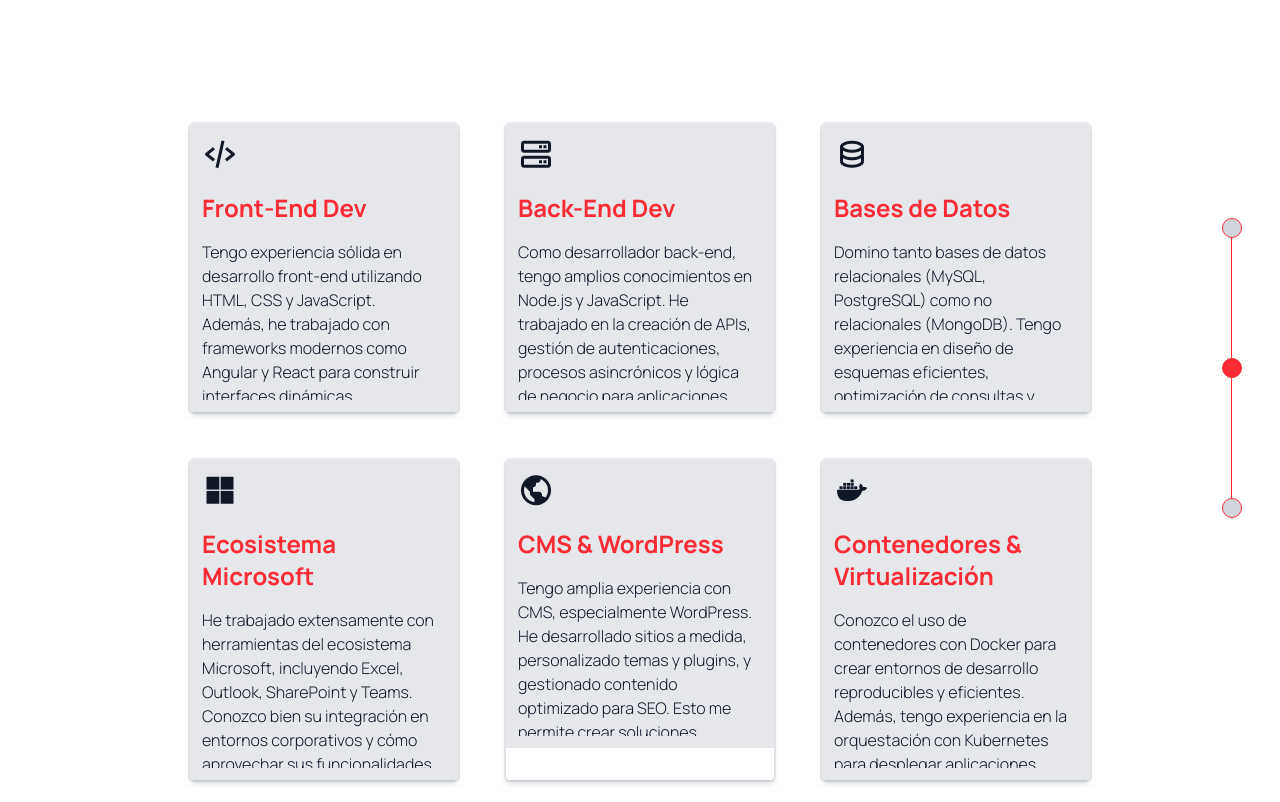
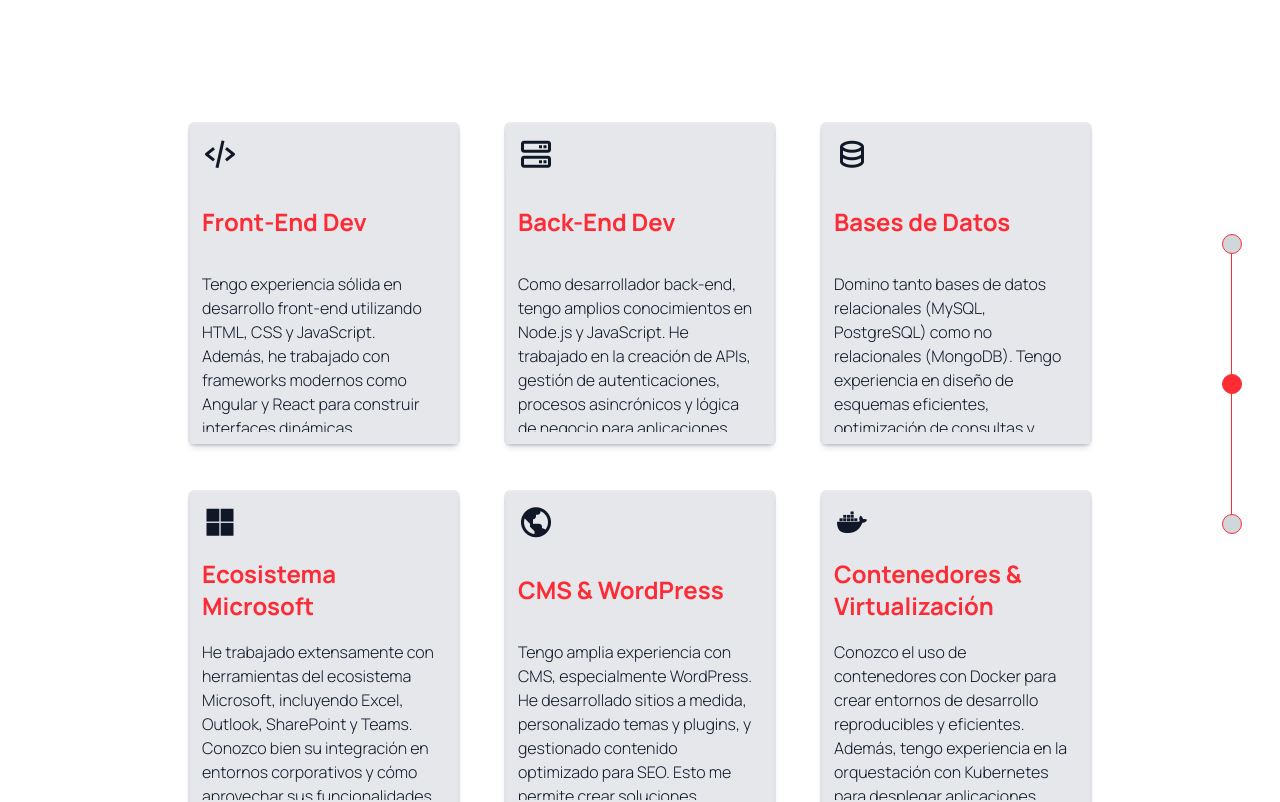
Before and after one commit to fgp4321/Portfolio, a React (Vite) app: page / in a window 1280 px wide. Shown: the part 844-1646 px from the top of the page. Built offline with nearby package versions, Linux system fonts and the light colour scheme.

Commit message:
arreglos y mejoras bug visuales

```diff
--- a/src/components/Services.jsx
+++ b/src/components/Services.jsx
@@ -32,7 +32,7 @@
       <div className='w-full xl:w-[900px] lg:w-[850px] md:w-[600px] grid lg:grid-cols-3 grid-cols-1 lg:gap-12 gap-32 xl:mb-0 mb-16'>
         {skillCards.map((card, index) => (
             <div key={index} className='lg:max-w-[280px] md:max-w-w[400px] max-w-[320px] w-full mx-auto rounded-sm ring-2 ring-gray-400/20 shadow-md shadow-gray-700/20 relative isolate' onMouseEnter={() => setHoveredCardIndex(index)} onMouseLeave={() => setHoveredCardIndex(null)}>
-                <div className='p-3 bg-gray-200 dark:bg-gray-800 transition-colors duration-500'>
+                <div className='p-3 bg-gray-200 dark:bg-gray-800 transition-colors duration-500 min-h-[320px] flex flex-col justify-between'>
                     <i className={`${card.icon} md:text-4xl text-3xl text-gray-900 dark:text-white transition-colors duration-500`}></i>
                     <h3 className='md:text-2xl text-xl font-bold my-4 text-red-500 dark:text-yellow-500 transition-colors duration-500'>{card.title}</h3>
                     <p className='text-gray-900 dark:text-white md:h-40 h-32 md:text-base text-sm font-light overflow-y-auto custom-scrollbar pr-2 transition-colors duration-500'>{card.description.split('\n').map((line, i) => (
```
